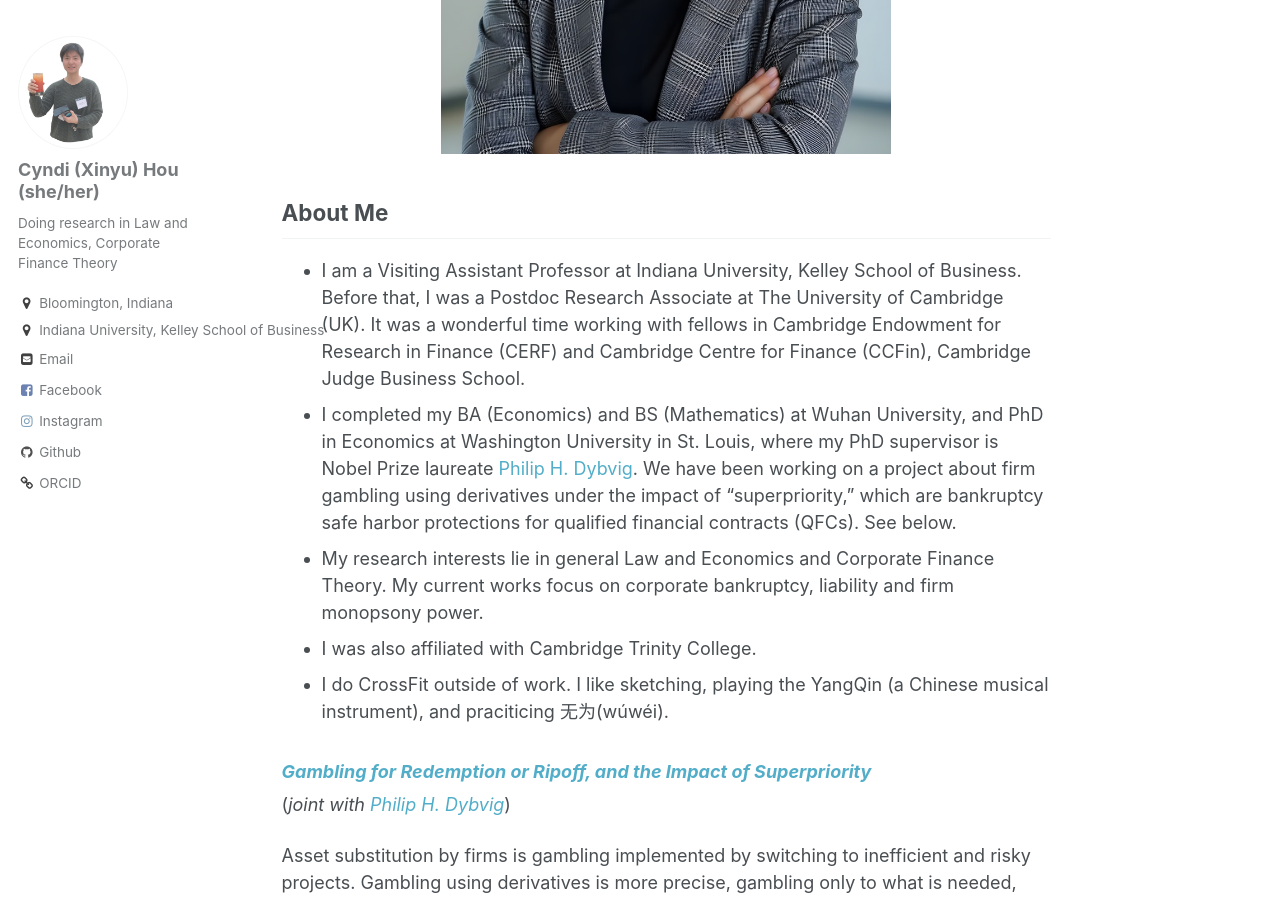
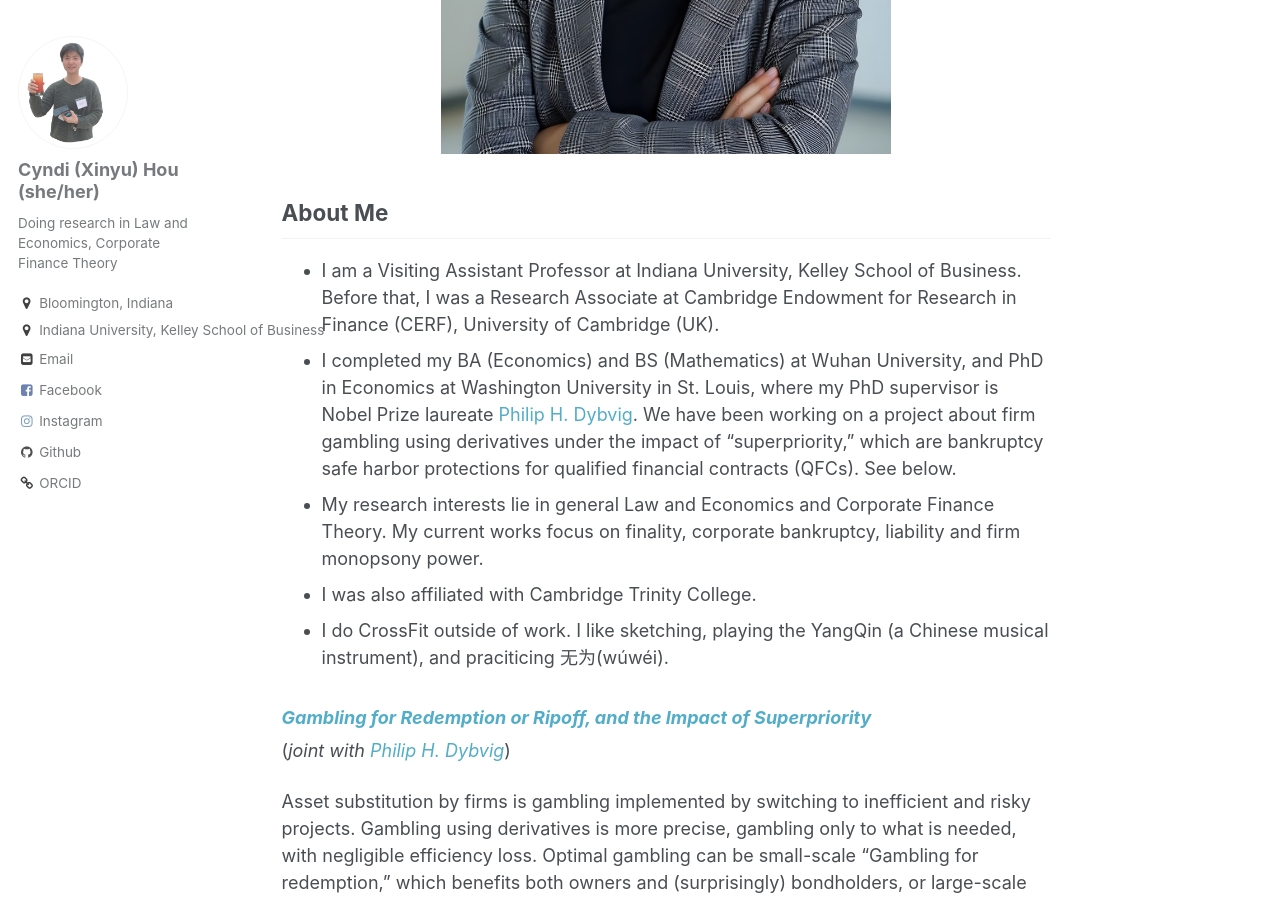
Before and after one commit to xinyuhou94/xinyuhou94.github.io, a Jekyll site: the page built from _pages/about.md, in a window 1280 px wide and 900 px high, scrolled down 524 px. Built offline with Jekyll 4.4.1, drawn with Linux system fonts in a browser that asks for light colours.

Commit message:
Update about.md

```diff
--- a/_pages/about.md
+++ b/_pages/about.md
@@ -13,9 +13,9 @@ redirect_from:
 </p>
 
 ## About Me ##
-* I am a Visiting Assistant Professor at Indiana University, Kelley School of Business. Before that, I was a Postdoc Research Associate at The University of Cambridge (UK). It was a wonderful time working with fellows in Cambridge Endowment for Research in Finance (CERF) and Cambridge Centre for Finance (CCFin), Cambridge Judge Business School.
+* I am a Visiting Assistant Professor at Indiana University, Kelley School of Business. Before that, I was a Research Associate at Cambridge Endowment for Research in Finance (CERF), University of Cambridge (UK).
 * I completed my BA (Economics) and BS (Mathematics) at Wuhan University, and PhD in Economics at Washington University in St. Louis, where my PhD supervisor is Nobel Prize laureate [Philip H. Dybvig](https://dybfin.wustl.edu/). We have been working on a project about firm gambling using derivatives under the impact of "superpriority," which are bankruptcy safe harbor protections for qualified financial contracts (QFCs). See below.
-* My research interests lie in general Law and Economics and Corporate Finance Theory. My current works focus on corporate bankruptcy, liability and firm monopsony power.
+* My research interests lie in general Law and Economics and Corporate Finance Theory. My current works focus on finality, corporate bankruptcy, liability and firm monopsony power.
 * I was also affiliated with Cambridge Trinity College.
 * I do CrossFit outside of work. I like sketching, playing the YangQin (a Chinese musical instrument), and praciticing 无为(wúwéi).
 
```
